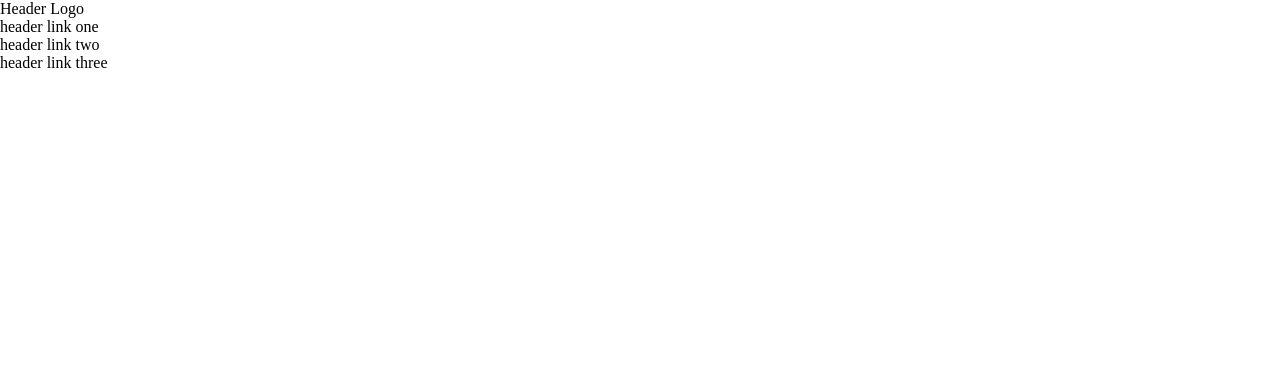
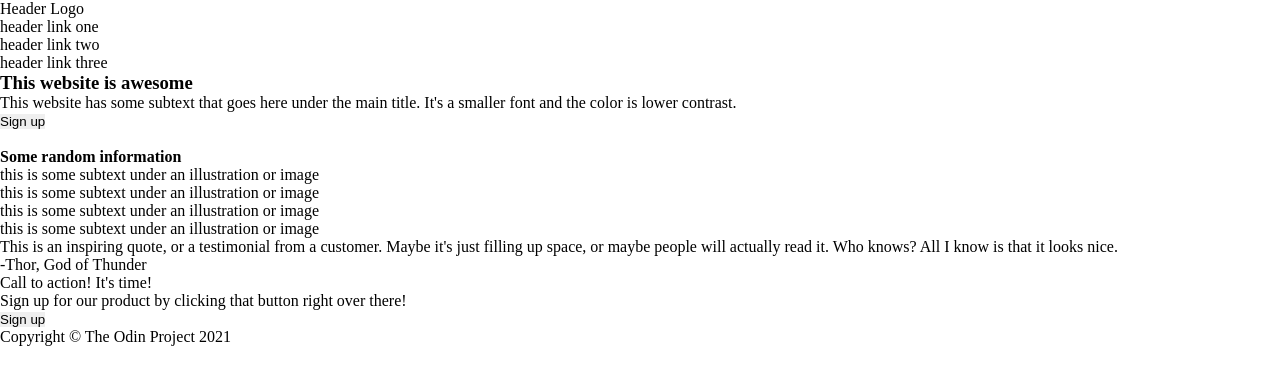
Before and after one commit to emjayceee/landing-page-top, a plain HTML site: page index.html in a window 1280 px wide. Drawn offline with Linux system fonts and the light colour scheme.

Commit message:
html structure

```diff
--- a/index.html
+++ b/index.html
@@ -18,13 +18,35 @@
     <!--touch mah badeeehhh-->
     <div class="content">
         <div class="part-one">
-
+            <h3>This website is awesome</h3>
+            <p>This website has some subtext that goes here under the main title. It's a smaller font and the color is lower contrast.</p>
+            <button>Sign up</button>
+            <div class="img-placeholder">
+                <img/>
+            </div>
         </div>
-        <div class="part-two"></div>
-        <div class="part-three"></div>
-        <div class="part-four"></div>
+        <div class="part-two">
+            <h4>Some random information</h4>
+            <div class="box"><p>this is some subtext under an illustration or image</p></div>
+            <div class="box"><p>this is some subtext under an illustration or image</p></div>
+            <div class="box"><p>this is some subtext under an illustration or image</p></div>
+            <div class="box"><p>this is some subtext under an illustration or image</p></div>
+        </div>
+        <div class="part-three">
+            <p>This is an inspiring quote, or a testimonial from a customer. Maybe it's just filling up space, or maybe people will actually read it. Who knows? All I know is that it looks nice. </p>
+            <p><span>-Thor, God of Thunder</span></p>
+        </div>
+        <div class="part-four">
+            <div class="blue-box">
+                <p>Call to action! It's time!</p>
+                <p>Sign up for our product by clicking that button right over there!</p>
+                <button>Sign up</button>
+            </div>
+        </div>
     </div>
     <!--nah footer-->
-    <div class="footer"></div>
+    <div class="footer">
+        <p>Copyright © The Odin Project 2021</p>
+    </div>
 </body>
 </html>
```
